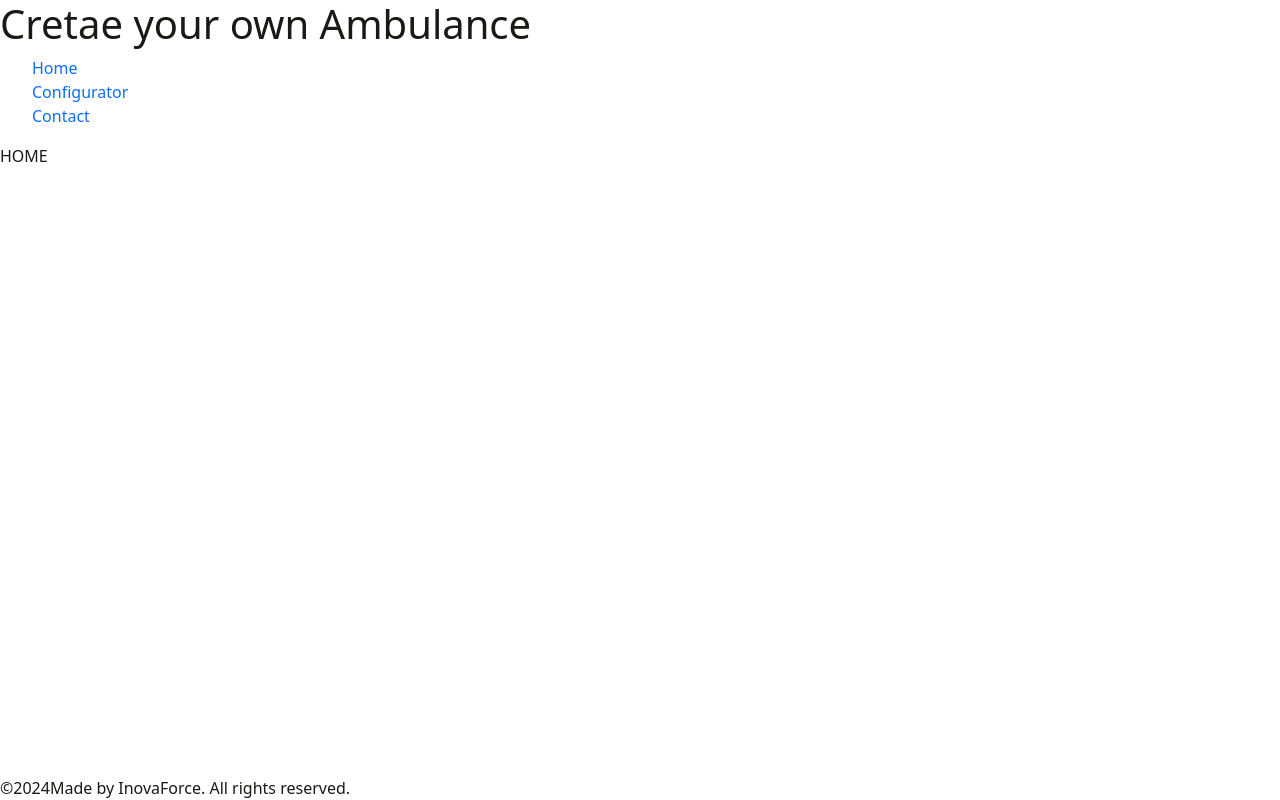
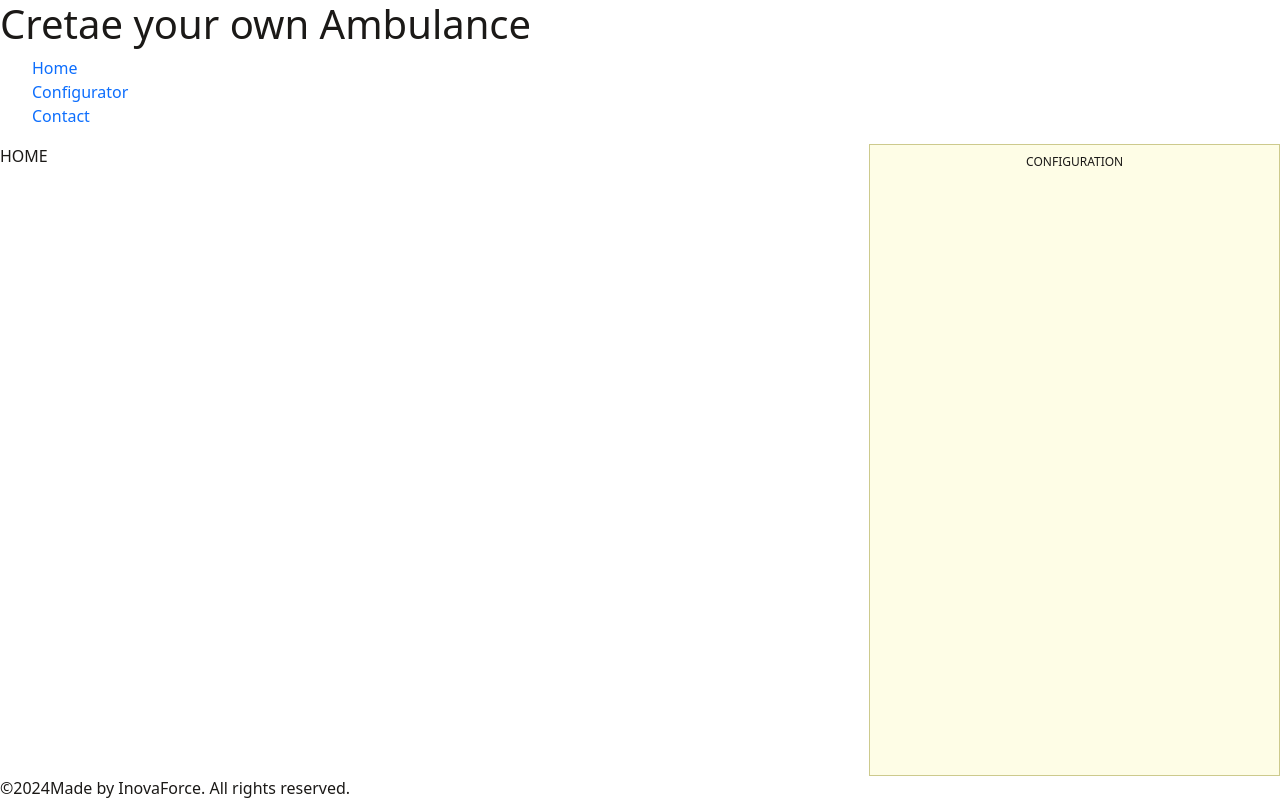
Before and after one commit to InovaForce/ambulance-conf, a Next.js app: page / in a window 1280 px wide. Built offline with nearby package versions, Linux system fonts and the light colour scheme.

Commit message:
Sidebar created

```diff
--- a/src/app/globals.scss
+++ b/src/app/globals.scss
@@ -1,22 +1,19 @@
+@use '../styles/variable' as v;
+@use '../styles/mixins' as m;
+@import '~bootstrap/scss/bootstrap';
 
-@import '~bootstrap/scss/bootstrap';
-@import "../styles/variable";
-//@use "../styles/mixins" as m;
 
-html,body,#root > div {
+html, body, #root > div {
   height: 100%;
 }
 
 body {
-  background-color: $background-color;
-  color: $text-color;
-
+  background-color: v.$background-color;
+  color: v.$text-color;
 }
-
-/* .container {
+.container {
   @include m.container(90%);
 }
- */
  a{
 
   text-decoration: none;
--- a/src/components/configuration/sideBar.jsx
+++ b/src/components/configuration/sideBar.jsx
@@ -1,8 +1,9 @@
 
-import styles from './sideBar.module.scss'
+import styles from '@/styles/components/sideBar.module.scss'
 const SideBar = () => {
   return (
-    <div className="sideBar">
+    <div className={styles.sideBar}>
+      <h2>CONFIGURATION</h2>
 
     </div>
   )
--- a/src/components/configuration/sideBar.module.scss
+++ /dev/null
@@ -1,4 +0,0 @@
-
-.sideBar{
-    background-color: aqua;
-}
--- a/src/styles/_mixins.scss
+++ b/src/styles/_mixins.scss
@@ -10,3 +10,10 @@
     -ms-transition: $property 0.3s ease-in-out;
     -o-transition: $property 0.3s ease-in-out;
   }
+@mixin borderRadius($radius) {
+    border-radius: $radius;
+    -webkit-border-radius: $radius;
+    -moz-border-radius: $radius;
+    -ms-border-radius: $radius;
+    -o-border-radius: $radius;
+}
--- a/src/styles/_variable.scss
+++ b/src/styles/_variable.scss
@@ -9,12 +9,14 @@ $sidebar-background-color: rgb(254,253,230);
 $text-color: rgb(27,25,23);
 $footer-text-color:rgb(253, 253, 253);
 
+//Border Colors
+$sidebar-border-color:rgb(205,202,141);
+$button-color1-border:rgb(62,59,133);
+$button-color2-border:rgb(204,78,91);
 
 // Button Colors
 $button-background-color1:rgb(203,231,246);
-$button-color1-border:rgb(62,59,133);
 $button-background-color2:rgb(247,226,228);
-$button-color2-border:rgb(204,78,91);
 
 //Label-Options
 $option-background-color:rgb(251,247,158);
--- /dev/null
+++ b/src/styles/components/sideBar.module.scss
@@ -0,0 +1,21 @@
+@use "@/styles/variable" as v;
+@use "@/styles/mixins" as m;
+
+.sideBar {
+    display: flex;
+    flex-direction: column;
+    height: 100%;
+    width: 100%;
+    padding: 10px;
+    border: 1px solid v.$sidebar-border-color;
+    background-color: v.$sidebar-background-color;
+    text-align: center;
+
+    h2 {
+        font-size: 12px;
+      }
+
+
+
+
+}
```
Also changed, not shown: src/styles/components/slider.module.scss (deleted).
